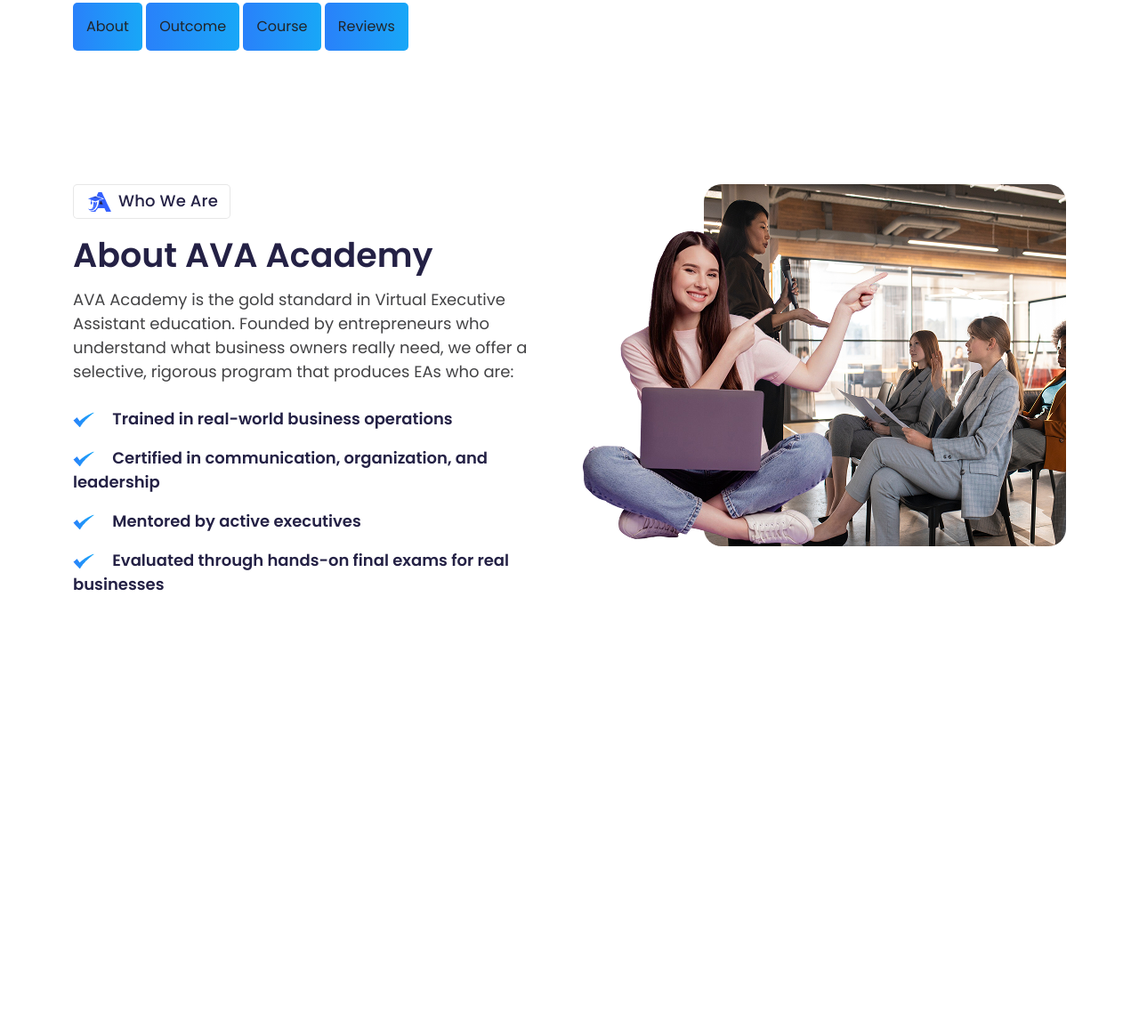
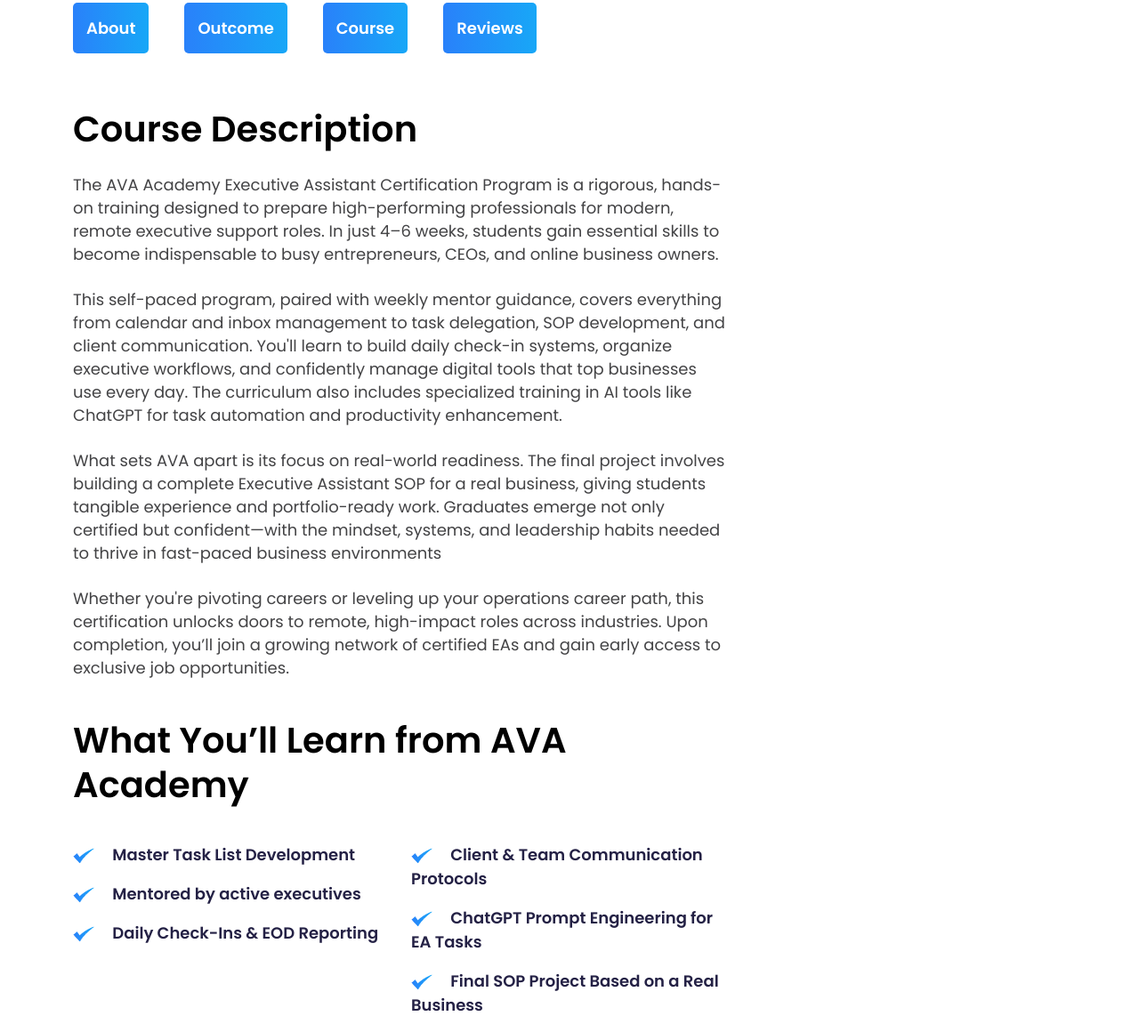
Before and after one commit to abdulkaiyummunshi/avaAcademy, a plain HTML site: page course.html in a window 1280 px wide. Shown: the part 1594-2754 px from the top of the page at 89% size. Before the commit the page ends 2281 px from the top, so only its background shows below. Drawn offline with Linux system fonts and the light colour scheme.

Commit message:
course tabs section added

```diff
--- a/course.html
+++ b/course.html
@@ -300,84 +300,65 @@
                 <div class="course-tabs-section-buttons__item">Course</div>
                 <div class="course-tabs-section-buttons__item">Reviews</div>
               </div>
+              <div class="course-tabs-section-info">
+                <h4 class="course-tabs-section-info__title">Course Description</h4>
+                <div class="course-tabs-section-info__desc">The AVA Academy Executive Assistant Certification Program is a rigorous, hands-on training designed to prepare high-performing professionals for modern, remote executive support roles. In just 4–6 weeks, students gain essential skills to become indispensable to busy entrepreneurs, CEOs, and online business owners.</div>
+                <div class="course-tabs-section-info__desc">This self-paced program, paired with weekly mentor guidance, covers everything from calendar and inbox management to task delegation, SOP development, and client communication. You'll learn to build daily check-in systems, organize executive workflows, and confidently manage digital tools that top businesses use every day. The curriculum also includes specialized training in AI tools like ChatGPT for task automation and productivity enhancement.</div>
+                <div class="course-tabs-section-info__desc">What sets AVA apart is its focus on real-world readiness. The final project involves building a complete Executive Assistant SOP for a real business, giving students tangible experience and portfolio-ready work. Graduates emerge not only certified but confident—with the mindset, systems, and leadership habits needed to thrive in fast-paced business environments</div>
+                <div class="course-tabs-section-info__desc pb-0">Whether you're pivoting careers or leveling up your operations career path, this certification unlocks doors to remote, high-impact roles across industries. Upon completion, you’ll join a growing network of certified EAs and gain early access to exclusive job opportunities.</div>
+              </div>
+              <div class="course-tabs-section-list">
+                <h4 class="course-tabs-section-list__title">What You’ll Learn from AVA Academy</h4>
+                <div class="row">
+                  <div class="col-md-6">
+                    <div class="course_list">
+                      <ul>
+                        <li>
+                          <span><img src="./images/home_one/who_we_are/vector.png" alt=""></span>
+                          Master Task List Development
+                        </li>
+                        <li>
+                          <span><img src="./images/home_one/who_we_are/vector.png" alt=""></span>
+                          Mentored by active executives
+                        </li>
+                        <li>
+                          <span><img src="./images/home_one/who_we_are/vector.png" alt=""></span>
+                          Daily Check-Ins & EOD Reporting
+                        </li>
+                      </ul>
+                    </div>
+                  </div>
+                  <div class="col-md-6">
+                    <div class="course_list">
+                      <ul>
+                        <li>
+                          <span><img src="./images/home_one/who_we_are/vector.png" alt=""></span>
+                          Client & Team Communication Protocols
+                        </li>
+                        <li>
+                          <span><img src="./images/home_one/who_we_are/vector.png" alt=""></span>
+                          ChatGPT Prompt Engineering for EA Tasks
+                        </li>
+                        <li>
+                          <span><img src="./images/home_one/who_we_are/vector.png" alt=""></span>
+                          Final SOP Project Based on a Real Business
+                        </li>
+                      </ul>
+                    </div>
+                  </div>
+                </div>
+              </div>
             </div>
           </div>
           <div class="col-lg-4">
-            <div class="header_area">
-                  <div class="sub_heading style_1">
-                    <h4><img src="./images/home_one/the_problem/icon.png" alt=""> Trusted By Leaders</h4>
-                  </div>
-                  <div class="heading mt-18">
-                    <h2>You’re Smart. Capable. Ambitious. But You're Undervalued.</h2>
-                  </div>
-                  <div class="describtion mt-16 style_1">
-                    <p>Traditional admin roles don't reflect your potential. Most VA training programs
-                      skip the leadership mindset, real business exposure, and high-paying opportunities you deserve</p>
-                  </div>
-                  <div class="describtion_highlight mt-21">
-                    <p>At AVA Academy, we don’t just train you — we position you for career-changing success.</p>
-                  </div>
-             </div>
+            <div class="sidebar">
+            </div>
           </div>
         </div>
       </div>
     </section>
     <!--Course Overview End -->
 
-
-    <!-- Who We Are Start -->
-    <section class="who_we mt-150">
-      <div class="container-xl">
-        <div class="row">
-          <div class="col-lg-6">
-            <div class="header_area">
-                  <div class="sub_heading style_1">
-                    <h4><img src="./images/home_one/who_we_are/icon.png" alt="">who we are</h4>
-                  </div>
-                  <div class="heading mt-18">
-                    <h2>About AVA Academy </h2>
-                  </div>
-                  <div class="describtion mt-13 style_1">
-                    <p>AVA Academy is the gold standard in Virtual Executive Assistant education. Founded by entrepreneurs
-                      who understand what business owners really need, we offer a selective, rigorous program that produces
-                      EAs who are:</p>
-                  </div>
-                  <div class="about_list mt-26">
-                    <ul>
-                      <li>
-                        <span><img src="./images/home_one/who_we_are/vector.png" alt=""></span>
-                        Trained in real-world business operations
-                      </li>
-                      <li>
-                        <span><img src="./images/home_one/who_we_are/vector.png" alt=""></span>
-                        Certified in communication, organization, and leadership
-                      </li>
-                      <li>
-                        <span><img src="./images/home_one/who_we_are/vector.png" alt=""></span>
-                        Mentored by active executives
-                      </li>
-                      <li>
-                        <span><img src="./images/home_one/who_we_are/vector.png" alt=""></span>
-                        Evaluated through hands-on final exams for real businesses
-                      </li>
-                    </ul>
-                  </div>
-             </div>
-          </div>
-          <div class="col-lg-6">
-            <div class="who_we_images">
-              <div class="child_image">
-                <img src="./images/home_one/who_we_are/who1.png" alt="">
-              </div>
-              <div class="who_main_image">
-                <img src="./images/home_one/who_we_are/who2.png" alt="">
-              </div>
-            </div>
-          </div>
-        </div>
-      </div>
-    </section>
-    <!-- Who We Are End -->
 
     <!--  -->
 
--- a/sass/pages/_course-details.scss
+++ b/sass/pages/_course-details.scss
@@ -154,6 +154,10 @@
 .course-tabs-section {
     margin-top: 80px;
     &-buttons {
+        display: flex;
+        align-items: center;
+        gap: 40px;
+        padding-bottom: 60px;
         &__item {
             display: inline-flex;
             padding: 15px 20px;
@@ -163,6 +167,58 @@
             padding: 15px;
             border-radius: 5px;
             background: var(--Primary-2, linear-gradient(90deg, #2981FA 0%, #18A7F7 100%));
+            color: var(--White, #FFF);
+            font-family: Poppins;
+            font-size: 18px;
+            font-style: normal;
+            font-weight: 600;
+            line-height: 27px; /* 150% */
+        }
+    }
+    &-info {
+        &__title {
+            color: #000;
+            font-family: Poppins;
+            font-size: 40px;
+            font-style: normal;
+            font-weight: 600;
+            line-height: 50px; /* 125% */
+            padding-bottom: 25px;
+        }
+        &__desc {
+            color: var(--Gray-800, #434345);
+            font-family: Poppins;
+            font-size: 18px;
+            font-style: normal;
+            font-weight: 400;
+            line-height: 26px;
+            padding-bottom: 25px;
+        }
+    }
+    &-list {
+        margin-top: 43px;
+        &__title {
+            color: #000;
+            font-family: Poppins;
+            font-size: 40px;
+            font-style: normal;
+            font-weight: 600;
+            line-height: 50px;
+            padding-bottom: 40px;
         }
     }
 }
+
+.course_list{
+    ul{
+        li{
+            font-weight: 600;
+            font-size: 18px;
+            color:  $gray9;
+            margin-bottom: 17px;
+            span{
+                margin-right: 16px;
+            }
+        }
+    }
+}
```
Also changed, not shown: css/style.css, 1 other file.
